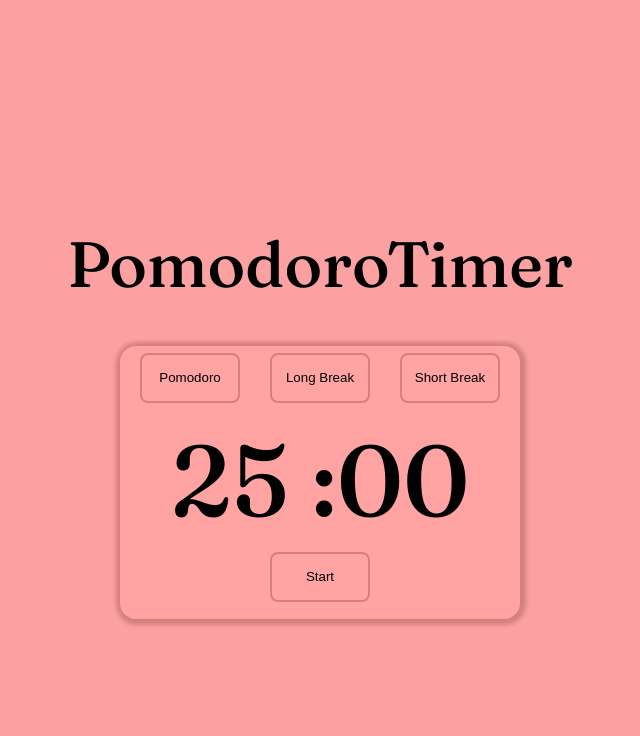
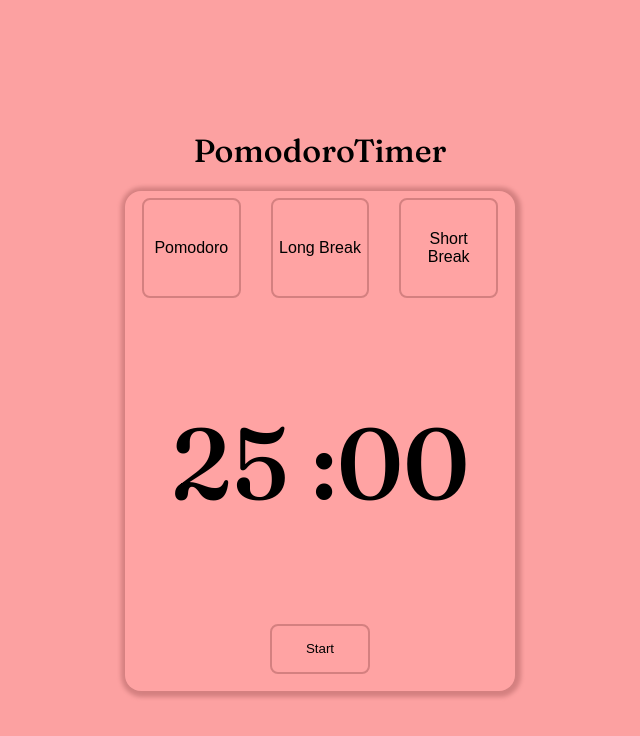
Before and after one commit to cgoulart01/pomodoro, a Next.js app: page / in a window 1280 px wide. Shown: the top 736 px of the page, without its empty margins (320-960 px from the left). Built offline with nearby package versions, Linux system fonts and the light colour scheme.

Commit message:
mediatype configs

```diff
--- a/src/styles/Home.module.scss
+++ b/src/styles/Home.module.scss
@@ -1,10 +1,9 @@
 
-$secondary-color:rgb(212, 128, 128);
-$pomodoro-button:rgb(255, 163, 163);
-
+@import "./envVariables";
+@import "./brackpoints";
 .background{
 
-    background-color: rgb(252, 161, 161);
+    background-color: $background-color;
     width: 100vw;
     height: 100vh;
     display: flex;
@@ -15,10 +14,13 @@ $pomodoro-button:rgb(255, 163, 163);
 .Title{
     font-size: xx-large;
     font-family: "Fraunces",serif;
+    @include mobile {
+        font-size: medium;
+    }
 }
 
 .pomodoroConteiner{
-    background-color: rgb(255, 163, 163);
+    background-color: $pomodoro-container;
     display: flex;
     width: 400px;
     flex-direction: column;
@@ -27,15 +29,23 @@ $pomodoro-button:rgb(255, 163, 163);
     box-shadow: 1px 1px 4px 5px $secondary-color;
     border-radius: 16px;
     padding: 2px;
+    @include mobile{
+        width: 390px;
+        height: 500px;
+        justify-content: space-between;
+    }
     p{
         padding: 0;
         margin: 0;
         font-size: 100px;
 
         font-family: 'Fraunces', serif;
+        @include mobile {
+            font-size:100px;
+        }
        }
        .timeButton{
-        background-color: $pomodoro-button;
+        background-color: $pomodoro-container;
         border: solid 2px $secondary-color;
         margin: 15px;
         border-radius: 8px;
@@ -48,7 +58,7 @@ $pomodoro-button:rgb(255, 163, 163);
         cursor: pointer;
         &:hover{
             background-color: $secondary-color;
-            border: solid 2px $pomodoro-button;
+            border: solid 2px $pomodoro-container;
         }
     }
  .timesConteiner{
@@ -64,6 +74,10 @@ $pomodoro-button:rgb(255, 163, 163);
         height: 50px;
         margin-top: 5px;
         cursor: pointer;
+        @include mobile{
+            font-size: medium;
+            height: 100px;
+        }
        }
 
  }
--- /dev/null
+++ b/src/styles/_brackpoints.scss
@@ -0,0 +1,25 @@
+// Breakpoints
+$breakpoints: (
+    "lg": 1920px,
+    "xl": 3840px,
+    "mobile": 400px,
+);
+
+// Full HD
+@mixin lg {
+    @media(min-width: map-get($breakpoints, lg)) {
+        @content;
+    }
+}
+
+// 4K
+@mixin xl {
+    @media(min-width: map-get($breakpoints, xl)) {
+        @content;
+    }
+}
+@mixin mobile {
+    @media(min-width: map-get($breakpoints, mobile)) {
+        @content;
+    }
+}
--- /dev/null
+++ b/src/styles/_envVariables.scss
@@ -0,0 +1,3 @@
+$secondary-color:rgb(212, 128, 128);
+$background-color:rgb(252, 161, 161);
+$pomodoro-container:rgb(255, 163, 163);
--- a/src/styles/globals.scss
+++ b/src/styles/globals.scss
@@ -1,3 +1,4 @@
+@import "./brackpoints";
 @import url('https://fonts.googleapis.com/css2?family=Fraunces:opsz,wght@9..144,500&display=swap');
 html,
 body {
```
Also changed, not shown: src/Components/TimesButtons/_TimesButtons.scss (deleted).
